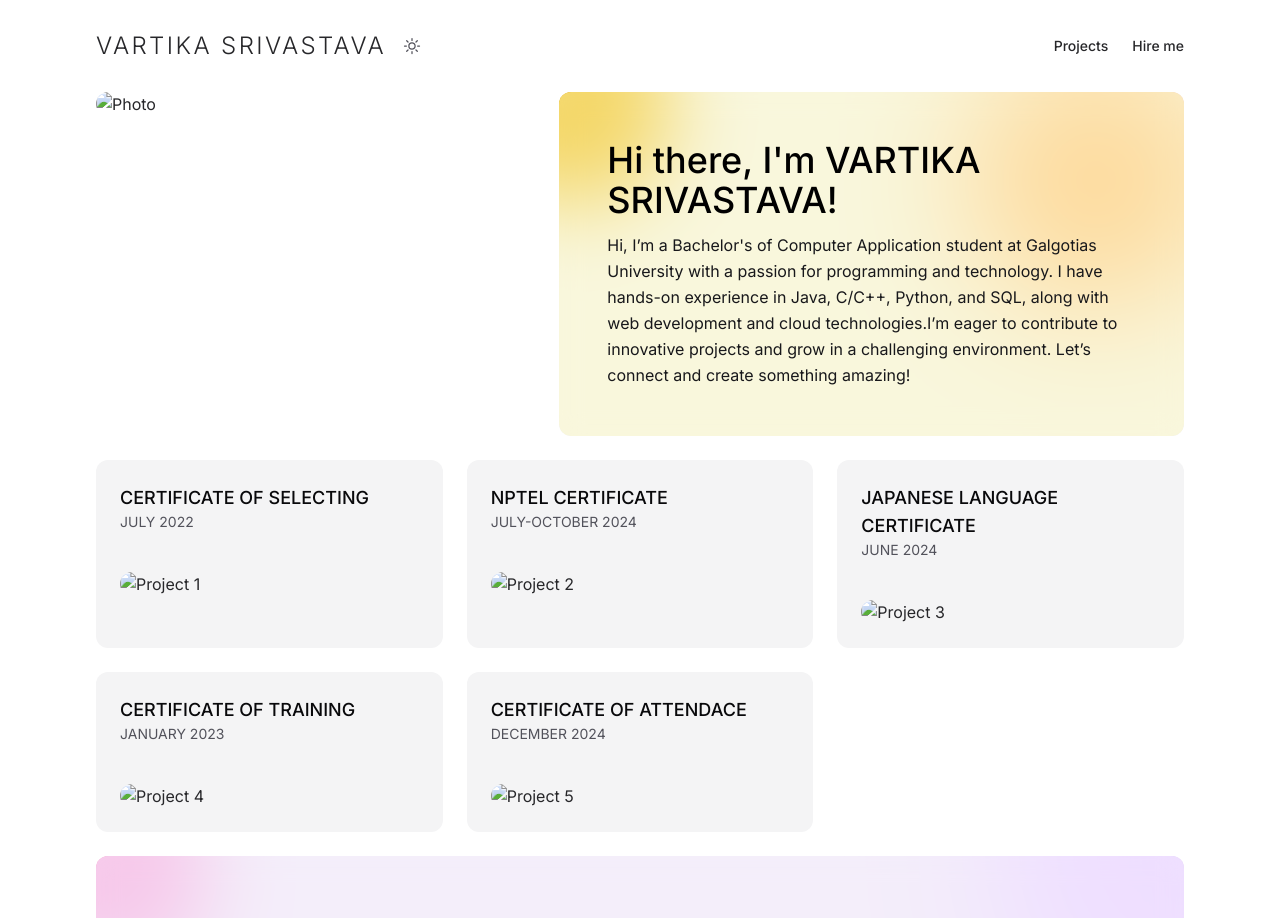
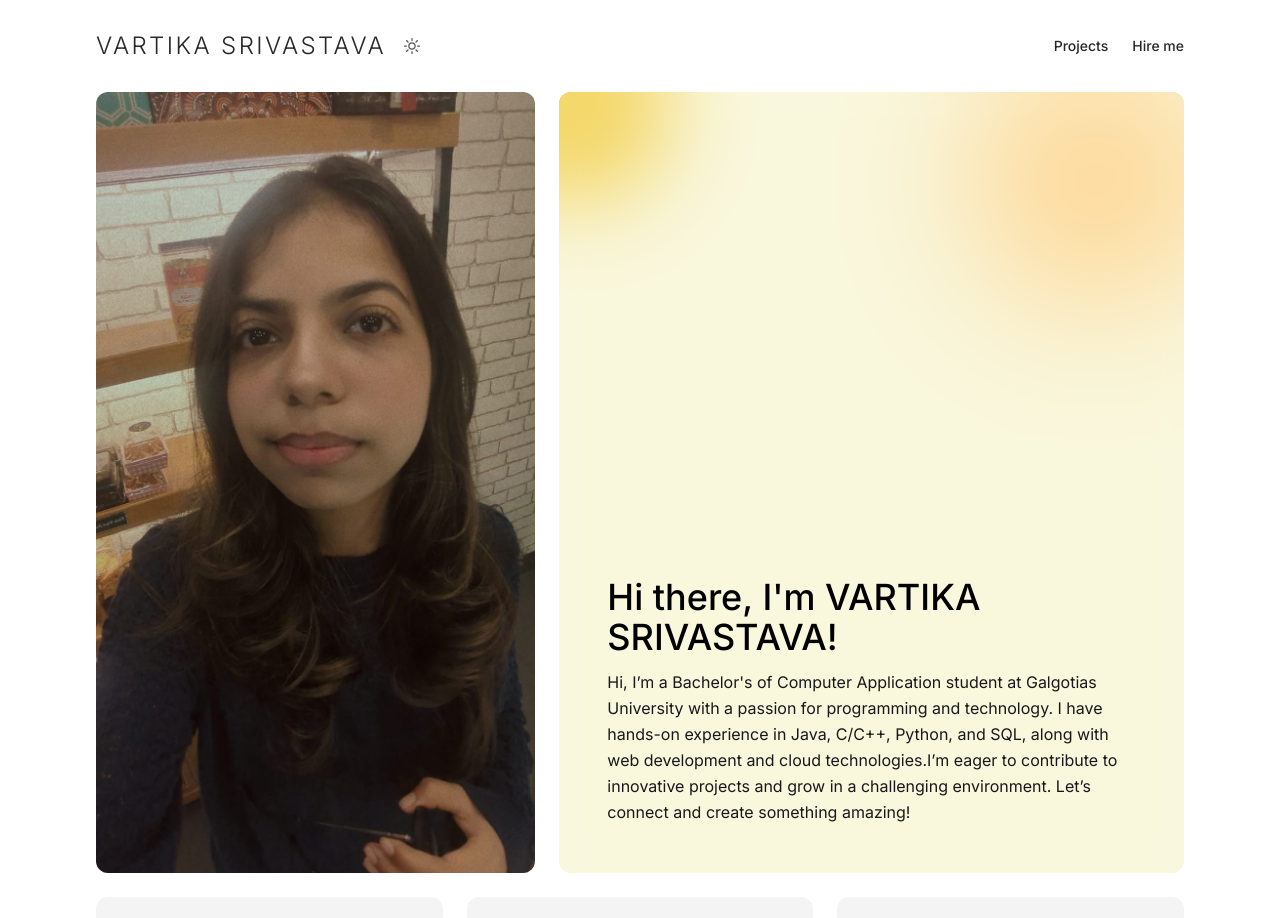
Before and after one commit to 23270216/Porfolio, a plain HTML site: page index.html in a window 1280 px wide. Shown: the top 918 px of the page. Drawn offline with nearby package versions, Linux system fonts and the light colour scheme.

Commit message:
Update index.html

```diff
--- a/index.html
+++ b/index.html
@@ -192,7 +192,7 @@
           <div class="col-span-1 md:col-span-5">
             <div class="aspect-h-1 aspect-w-1">
               <img
-                src="assets/pp0.jpg"
+                src="/pp0.jpg"
                 alt="Photo"
                 class="rounded-xl object-cover"
               />
@@ -259,7 +259,7 @@
               class="aspect-h-3 aspect-w-4 mt-10 transition duration-150 ease-out group-hover:scale-105"
             >
               <img
-                src="assets/pp2.jpg"
+                src="/pp2.jpg"
                 alt="Project 1"
                 class="rounded-xl object-cover"
               />
@@ -294,7 +294,7 @@
               class="aspect-h-3 aspect-w-4 mt-10 transition duration-150 ease-out group-hover:scale-105"
             >
               <img
-                src="assets/pp1.jpg"
+                src="/pp1.jpg"
                 alt="Project 2"
                 class="rounded-xl object-cover"
               />
@@ -329,7 +329,7 @@
               class="aspect-h-3 aspect-w-4 mt-10 transition duration-150 ease-out group-hover:scale-105"
             >
               <img
-                src="assets/pp3.jpg"
+                src="/pp3.jpg"
                 alt="Project 3"
                 class="rounded-xl object-cover"
               />
@@ -364,7 +364,7 @@
               class="aspect-h-3 aspect-w-4 mt-10 transition duration-150 ease-out group-hover:scale-105"
             >
               <img
-                src="assets/pp4.jpg"
+                src="/pp4.jpg"
                 alt="Project 4"
                 class="rounded-xl object-cover"
               />
@@ -399,7 +399,7 @@
               class="aspect-h-3 aspect-w-4 mt-10 transition duration-150 ease-out group-hover:scale-105"
             >
               <img
-                src="assets/pp5.jpg"
+                src="/pp5.jpg"
                 alt="Project 5"
                 class="rounded-xl object-cover"
               />
@@ -434,7 +434,7 @@
               class="aspect-h-3 aspect-w-4 mt-10 transition duration-150 ease-out group-hover:scale-105"
             >
               <img
-                src="assets/project6.png"
+                src="/project6.png"
                 alt="Project 6"
                 class="rounded-xl object-cover"
               />
```
